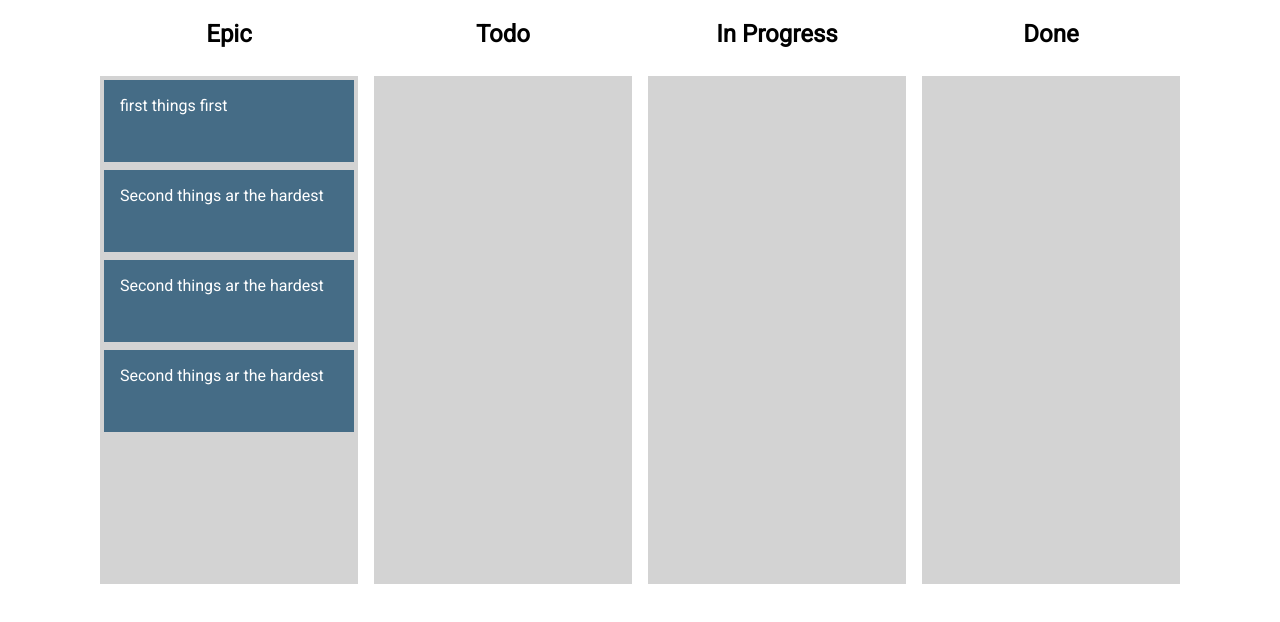
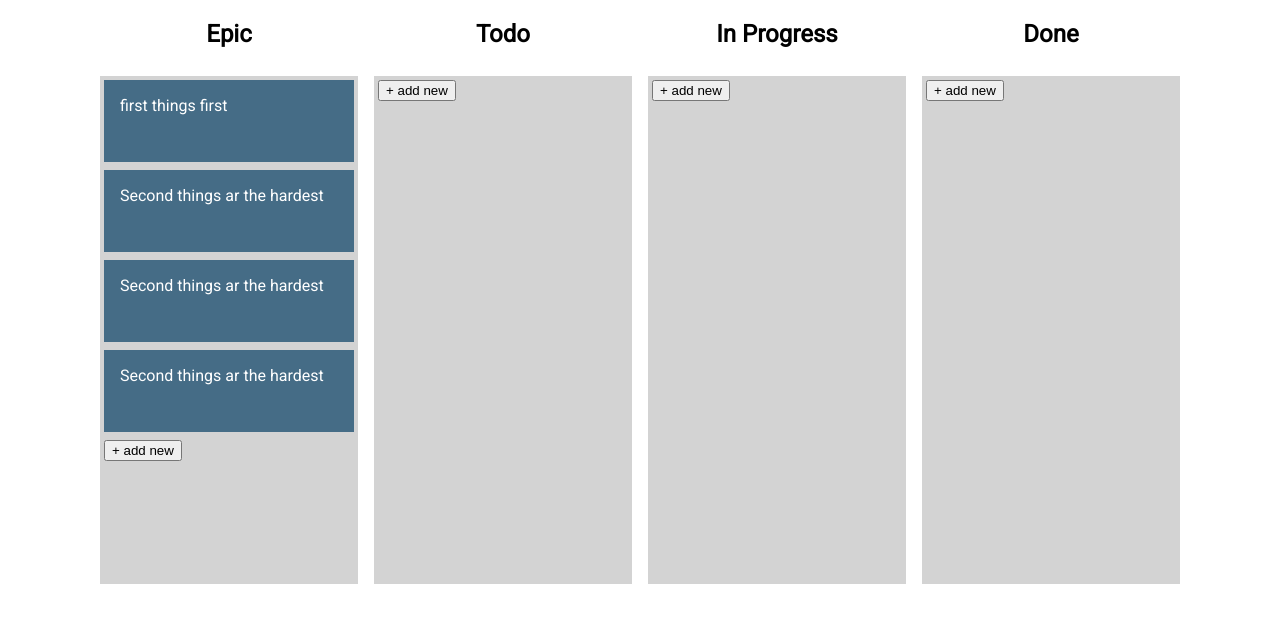
Before and after one commit to paavopoutiainen/siiliwall, a React (Create React App) app: page / in a window 1280 px wide. Shown: the top 622 px of the page. Built offline with nearby package versions, Linux system fonts and the light colour scheme.

Commit message:
button's

```diff
--- a/src/App.js
+++ b/src/App.js
@@ -85,6 +85,10 @@ function App() {
   const [columns, setColumns] = useState(columnsFromBackend);
   console.log("columns", columns);
 
+  const addNewStickie = id => {
+    console.log("click", id);
+  };
+
   return (
     <div style={{ display: "flex", justifyContent: "center", height: "100%" }}>
       {/* Alue joka hallitsee Drag n Drop aluetta */}
@@ -159,6 +163,9 @@ function App() {
                           );
                         })}
                         {provided.placeholder}
+                        <button onClick={() => addNewStickie(id)}>
+                          + add new
+                        </button>
                       </div>
                     );
                   }}
```
